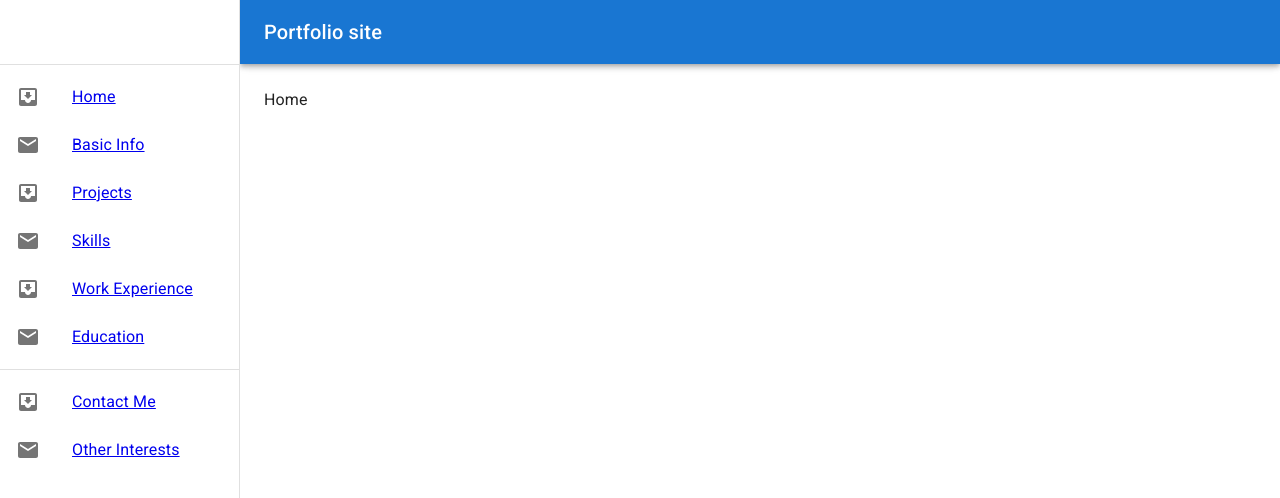
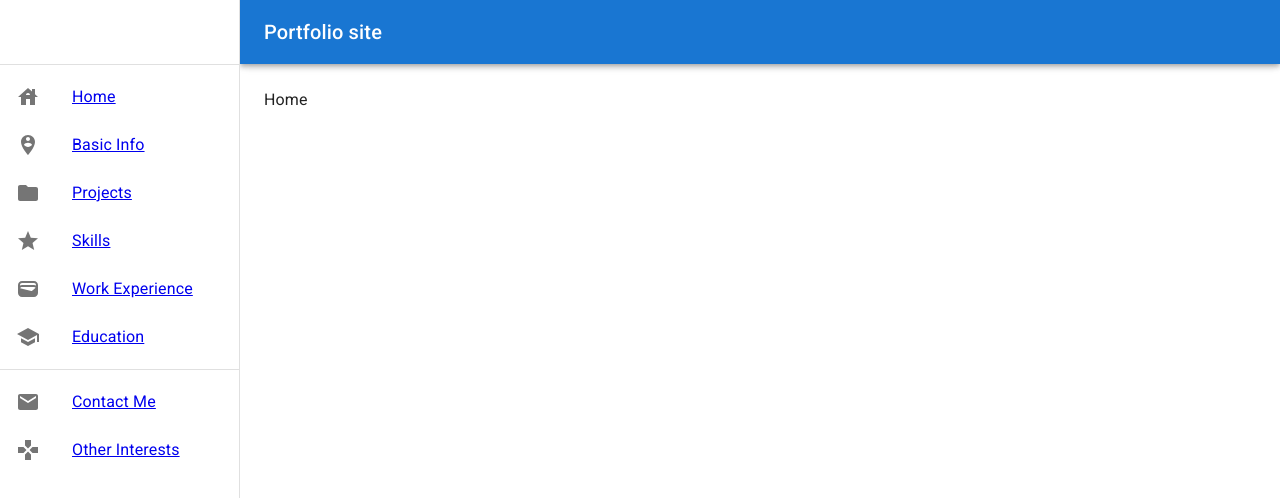
Before and after one commit to rolfisub/portfolio, a React (Create React App) app in the folder frontend/web/: page / in a window 1280 px wide. Shown: the top 498 px of the page. Built offline with nearby package versions, Linux system fonts and the light colour scheme.

Commit message:
add custo icons

```diff
--- a/frontend/web/src/routes/LayoutHome.tsx
+++ b/frontend/web/src/routes/LayoutHome.tsx
@@ -16,6 +16,16 @@ import MenuIcon from "@mui/icons-material/Menu";
 import Toolbar from "@mui/material/Toolbar";
 import Typography from "@mui/material/Typography";
 import { Link, Outlet } from "react-router-dom";
+import {
+  Email,
+  Folder,
+  Gamepad,
+  House,
+  PersonPinCircle,
+  School,
+  Star,
+  Wallet,
+} from "@mui/icons-material";
 
 const drawerWidth = 240;
 
@@ -52,6 +62,17 @@ export default function LayoutHome() {
     ["Other Interests", "/other-interests"],
   ];
 
+  const iconMap = {
+    Home: <House />,
+    "Basic Info": <PersonPinCircle />,
+    Projects: <Folder />,
+    Skills: <Star />,
+    "Work Experience": <Wallet />,
+    Education: <School />,
+    "Contact Me": <Email />,
+    "Other Interests": <Gamepad />,
+  };
+
   const drawer = (
     <div>
       <Toolbar />
@@ -62,7 +83,7 @@ export default function LayoutHome() {
             <Link to={path}>
               <ListItemButton>
                 <ListItemIcon>
-                  {index % 2 === 0 ? <InboxIcon /> : <MailIcon />}
+                  {iconMap[text as keyof typeof iconMap]}
                 </ListItemIcon>
                 <ListItemText primary={text} />
               </ListItemButton>
@@ -77,7 +98,7 @@ export default function LayoutHome() {
             <Link to={path}>
               <ListItemButton>
                 <ListItemIcon>
-                  {index % 2 === 0 ? <InboxIcon /> : <MailIcon />}
+                  {iconMap[text as keyof typeof iconMap]}
                 </ListItemIcon>
                 <ListItemText primary={text} />
               </ListItemButton>
```
